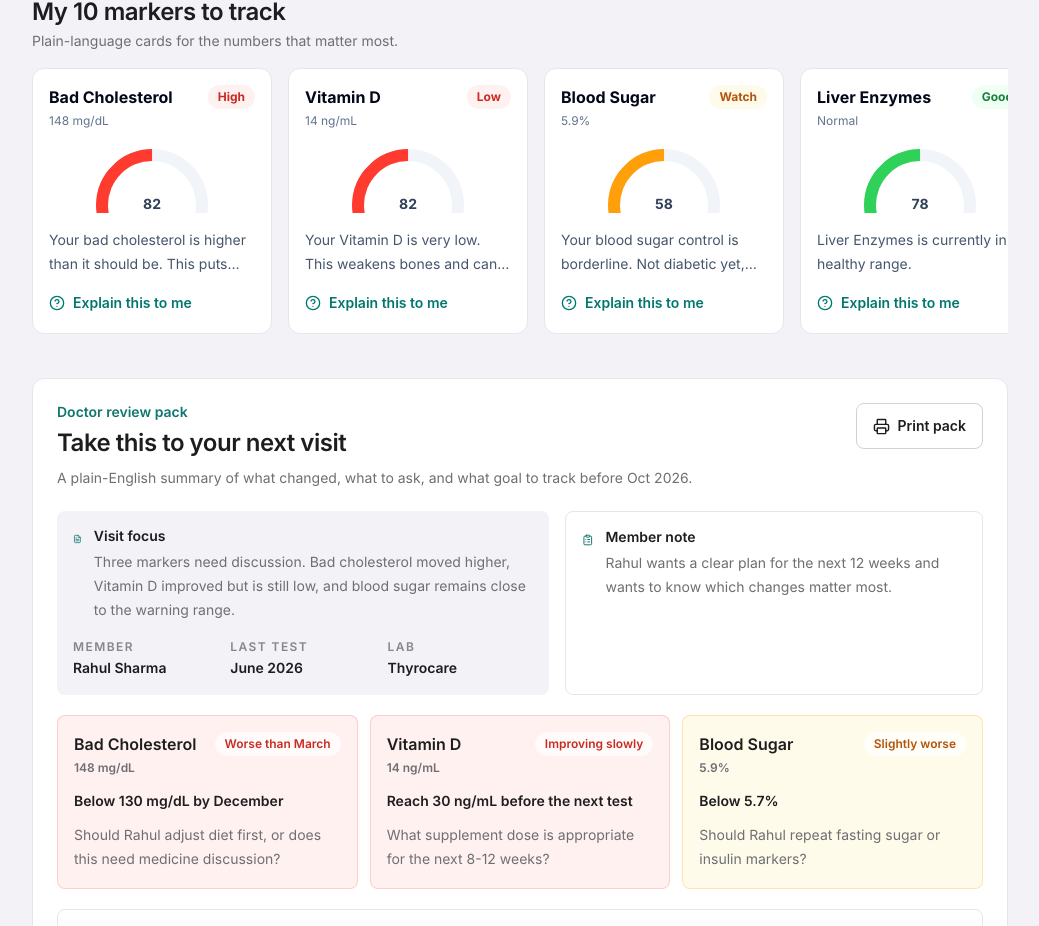
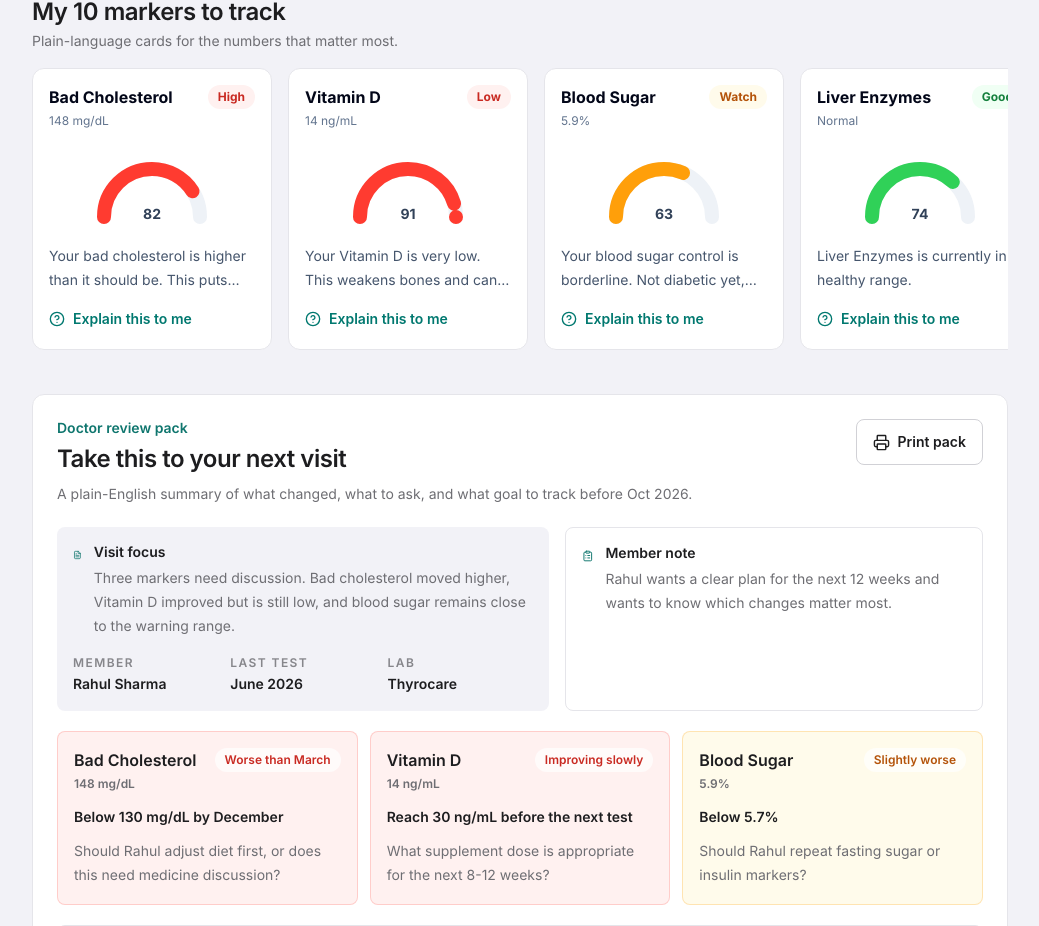
Before and after one commit to dagagaurav83-maker/vitamap, a Next.js app: page /dashboard in a window 1280 px wide. Shown: the part 1997-2923 px from the top of the page, without its empty margins (240-1279 px from the left). Built offline with nearby package versions, Linux system fonts and the light colour scheme.

Commit message:
Update marker gauge animation and values

```diff
--- a/src/components/MarkerCard.tsx
+++ b/src/components/MarkerCard.tsx
@@ -9,6 +9,7 @@ type Marker = {
   friendlyName: string;
   name?: string;
   value: string;
+  gaugeScore?: number;
   status: string;
   organ?: string;
   linkedOrgan?: string;
@@ -23,15 +24,15 @@ export function MarkerCard({ marker }: { marker: Marker }) {
   const [open, setOpen] = useState(false);
   const color = marker.status === "good" ? "green" : marker.status === "borderline" ? "yellow" : "red";
   const styles = statusStyles[color];
-  const percent = marker.status === "good" ? 78 : marker.status === "borderline" ? 58 : 82;
+  const percent = Math.max(8, Math.min(100, marker.gaugeScore ?? 70));
 
   return (
     <>
       <motion.article
-        initial={{ opacity: 0, y: 18 }}
+        initial={{ opacity: 0, y: 34 }}
         whileInView={{ opacity: 1, y: 0 }}
         viewport={{ once: true }}
-        transition={{ duration: 0.45, ease: [0.25, 0.46, 0.45, 0.94] }}
+        transition={{ duration: 0.55, ease: [0.25, 0.46, 0.45, 0.94] }}
         className={`print-card apple-card min-w-[240px] rounded-xl p-4 ${styles.border}`}
       >
         <div className="flex items-start justify-between gap-3">
@@ -50,24 +51,36 @@ export function MarkerCard({ marker }: { marker: Marker }) {
           </span>
         </div>
 
-        <div className="mt-5 h-16 overflow-hidden">
-          <div className="relative mx-auto size-28 rounded-full border-[12px] border-slate-100">
-            <motion.div
-              className="absolute inset-[-12px] rounded-full border-[12px] border-transparent"
-              initial={{ clipPath: "inset(0 100% 0 0)" }}
-              whileInView={{ clipPath: "inset(0 0% 0 0)" }}
-              viewport={{ once: true }}
-              transition={{ duration: 1, ease: [0.25, 0.46, 0.45, 0.94] }}
-              style={{
-                borderTopColor: styles.fill,
-                borderRightColor: percent > 50 ? styles.fill : "transparent",
-                transform: "rotate(225deg)",
-              }}
-            />
-            <div className="absolute inset-0 flex items-center justify-center text-sm font-bold text-slate-700">
+        <div className="mt-5 h-20 overflow-hidden">
+          <motion.div
+            className="relative mx-auto h-20 w-36"
+            initial={{ opacity: 0, y: 18 }}
+            whileInView={{ opacity: 1, y: 0 }}
+            viewport={{ once: true }}
+            transition={{ duration: 0.55, ease: [0.25, 0.46, 0.45, 0.94] }}
+          >
+            <svg className="h-full w-full" viewBox="0 0 144 80" aria-hidden="true">
+              <path
+                d="M24 68 A48 48 0 0 1 120 68"
+                fill="none"
+                stroke="#EEF2F7"
+                strokeLinecap="round"
+                strokeWidth="14"
+              />
+              <path
+                d="M24 68 A48 48 0 0 1 120 68"
+                fill="none"
+                pathLength={100}
+                stroke={styles.fill}
+                strokeDasharray={`${percent} ${100 - percent}`}
+                strokeLinecap="round"
+                strokeWidth="14"
+              />
+            </svg>
+            <div className="absolute inset-x-0 bottom-1 flex items-center justify-center text-sm font-bold text-slate-700">
               {percent}
             </div>
-          </div>
+          </motion.div>
         </div>
 
         <p className="mt-4 line-clamp-2 text-sm leading-6 text-slate-600">{marker.plainText}</p>
--- a/src/lib/data.ts
+++ b/src/lib/data.ts
@@ -67,6 +67,7 @@ export const memberData = {
       name: "LDL Cholesterol",
       friendlyName: "Bad Cholesterol",
       value: "148 mg/dL",
+      gaugeScore: 82,
       status: "high",
       organ: "heart",
       linkedOrgan: "Heart",
@@ -85,6 +86,7 @@ export const memberData = {
       name: "Vitamin D",
       friendlyName: "Vitamin D",
       value: "14 ng/mL",
+      gaugeScore: 91,
       status: "low",
       organ: "bones",
       linkedOrgan: "Bones",
@@ -103,6 +105,7 @@ export const memberData = {
       name: "HbA1c",
       friendlyName: "Blood Sugar",
       value: "5.9%",
+      gaugeScore: 63,
       status: "borderline",
       organ: "pancreas",
       linkedOrgan: "Pancreas",
@@ -121,13 +124,13 @@ export const memberData = {
 };
 
 export const healthyMarkers = [
-  { friendlyName: "Liver Enzymes", value: "Normal", status: "good" },
-  { friendlyName: "Kidney Function", value: "Normal", status: "good" },
-  { friendlyName: "Thyroid", value: "Normal", status: "good" },
-  { friendlyName: "Inflammation", value: "Low", status: "good" },
-  { friendlyName: "Hemoglobin", value: "14.2 g/dL", status: "good" },
-  { friendlyName: "B12", value: "Good", status: "good" },
-  { friendlyName: "Triglycerides", value: "Good", status: "good" },
+  { friendlyName: "Liver Enzymes", value: "Normal", status: "good", gaugeScore: 74 },
+  { friendlyName: "Kidney Function", value: "Normal", status: "good", gaugeScore: 88 },
+  { friendlyName: "Thyroid", value: "Normal", status: "good", gaugeScore: 69 },
+  { friendlyName: "Inflammation", value: "Low", status: "good", gaugeScore: 57 },
+  { friendlyName: "Hemoglobin", value: "14.2 g/dL", status: "good", gaugeScore: 81 },
+  { friendlyName: "B12", value: "Good", status: "good", gaugeScore: 72 },
+  { friendlyName: "Triglycerides", value: "Good", status: "good", gaugeScore: 66 },
 ];
 
 export const markerCards = [
```
